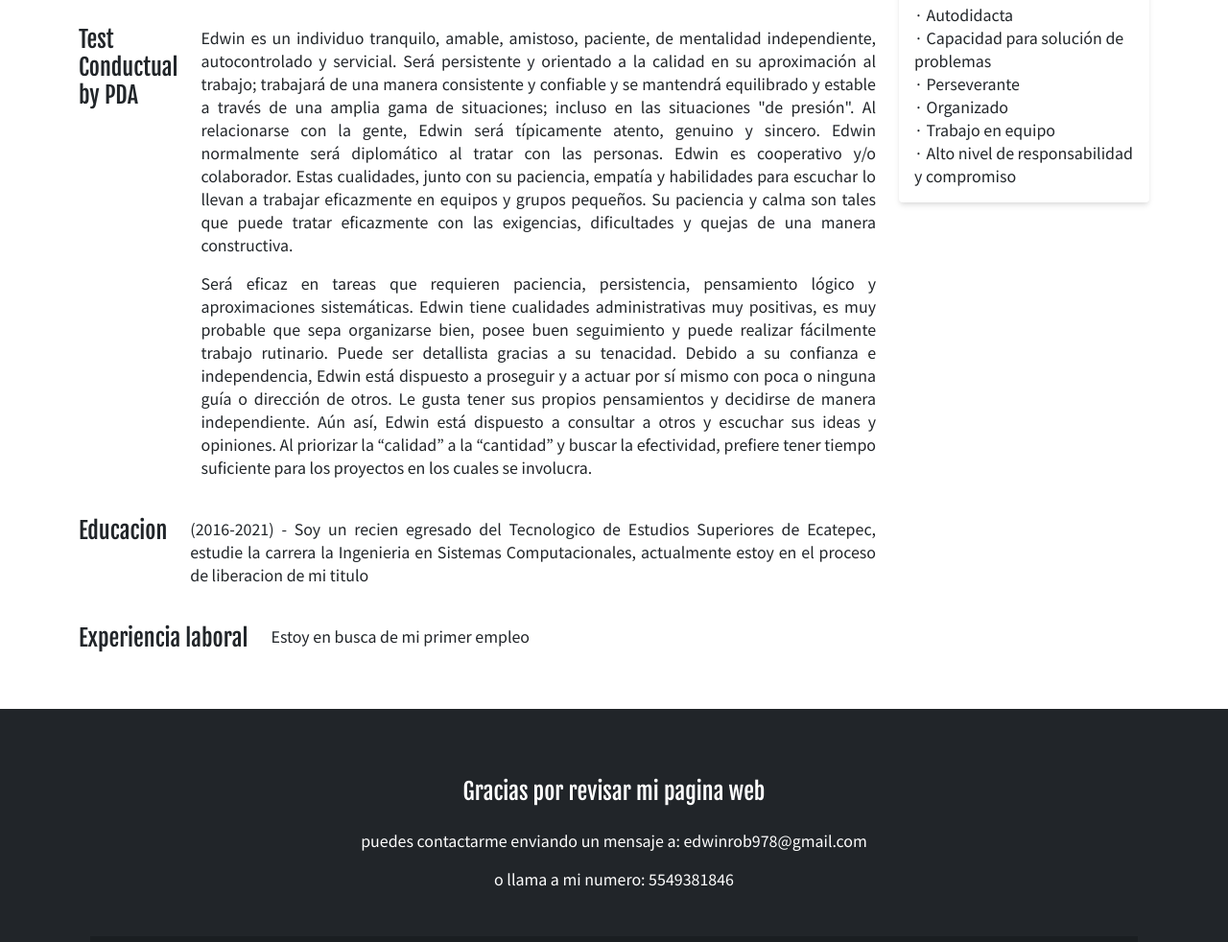
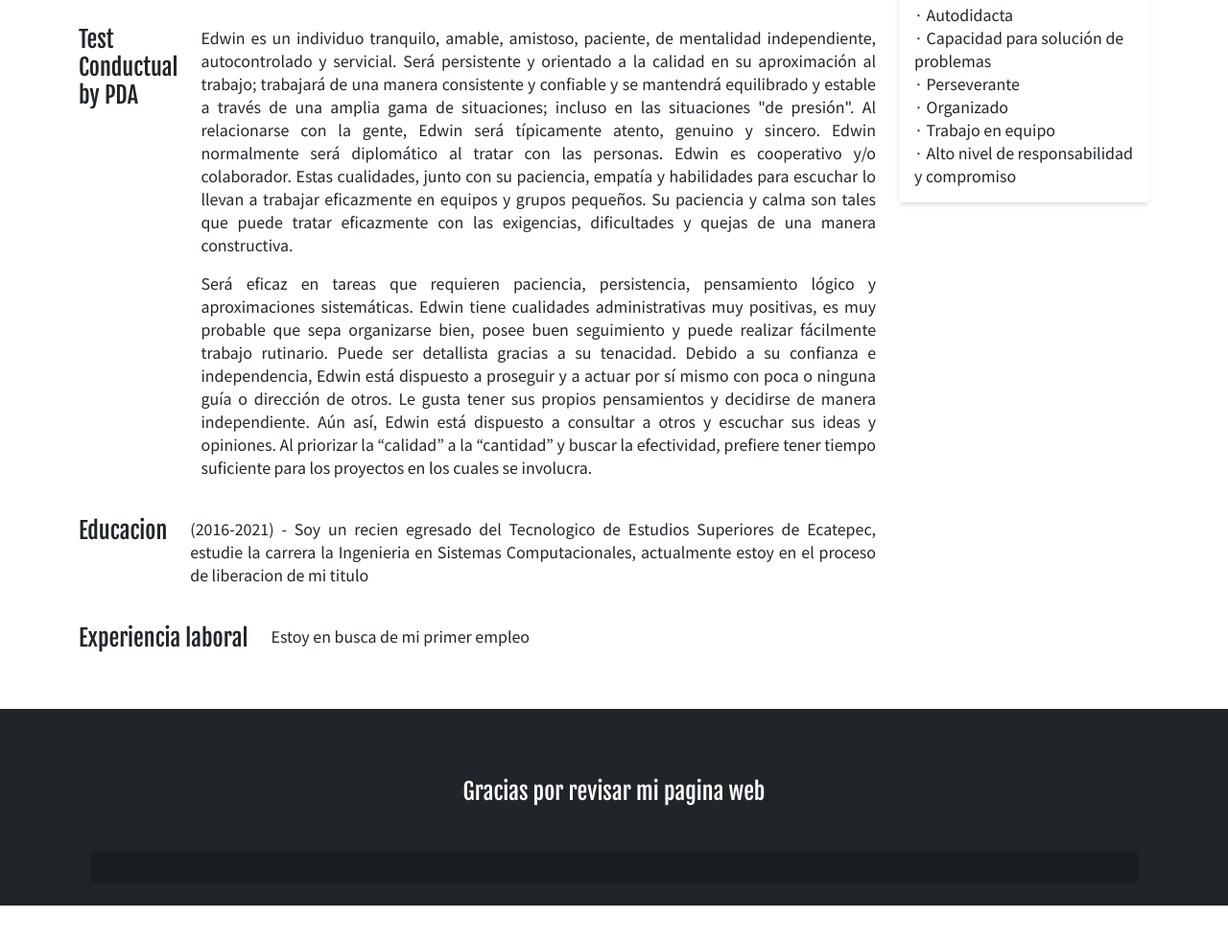
Before and after one commit to edwinrob978/Curriculum-vitae, a plain HTML site: page index.html in a window 1280 px wide. Shown: the part 781-1763 px from the top of the page at 96% size. After the commit the page ends 1725 px from the top, so only its background shows below. Drawn offline with nearby package versions, Linux system fonts and the light colour scheme.

Commit message:
Update index.html

```diff
--- a/index.html
+++ b/index.html
@@ -261,10 +261,10 @@
                         Gracias por revisar mi pagina web
                     </h4>
                     <p class="mt-4">
-                        puedes contactarme enviando un mensaje a: edwinrob978@gmail.com
+
                     </p>
                     <p>
-                        o llama a mi numero: 5549381846
+
                     </p>
                 </section>
 
```
